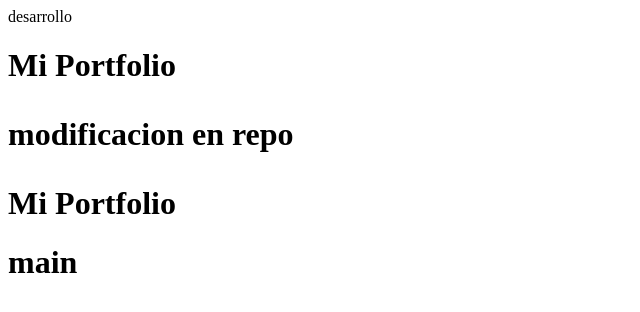
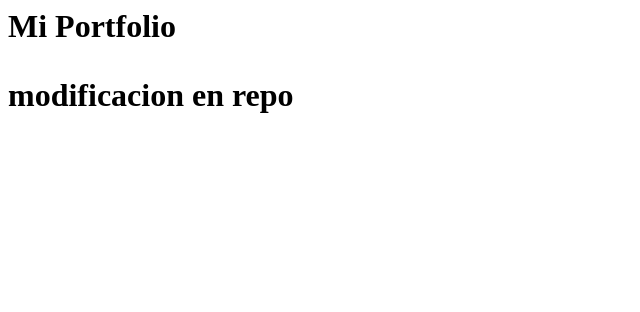
Before and after one commit to J31C/Yo-Programo---FrontEnd, a plain HTML site: page index.html in a window 1280 px wide. Shown: the whole page, without its empty margins (0-640 px from the left). Drawn offline with Linux system fonts and the light colour scheme.

Commit message:
Update index.html

```diff
--- a/index.html
+++ b/index.html
@@ -1,7 +1,2 @@
-desarrollo
 <h1>Mi Portfolio<h1>
 <p> modificacion en repo <p>
-<h1>Mi Portfolio
-
-<h1>
-main
```
